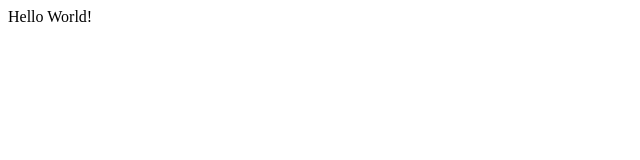
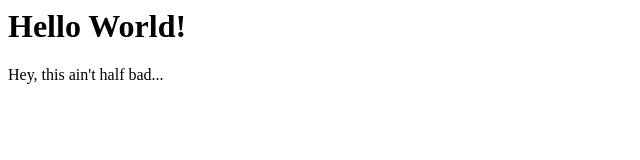
Before and after one commit to irietek/irietek.github.io, a plain HTML site: page index.html in a window 1280 px wide. Shown: the whole page, without its empty margins (0-640 px from the left). Drawn offline with Linux system fonts and the light colour scheme.

Commit message:
Testing irietek pages update

```diff
--- a/index.html
+++ b/index.html
@@ -3,6 +3,7 @@
     <title>Irietek Corporation</title>
   </head>
   <body>
-    Hello World!
+    <h1>Hello World!</h1>
+    <p>Hey, this ain't half bad...</p>
   </body>
 </html>
```
